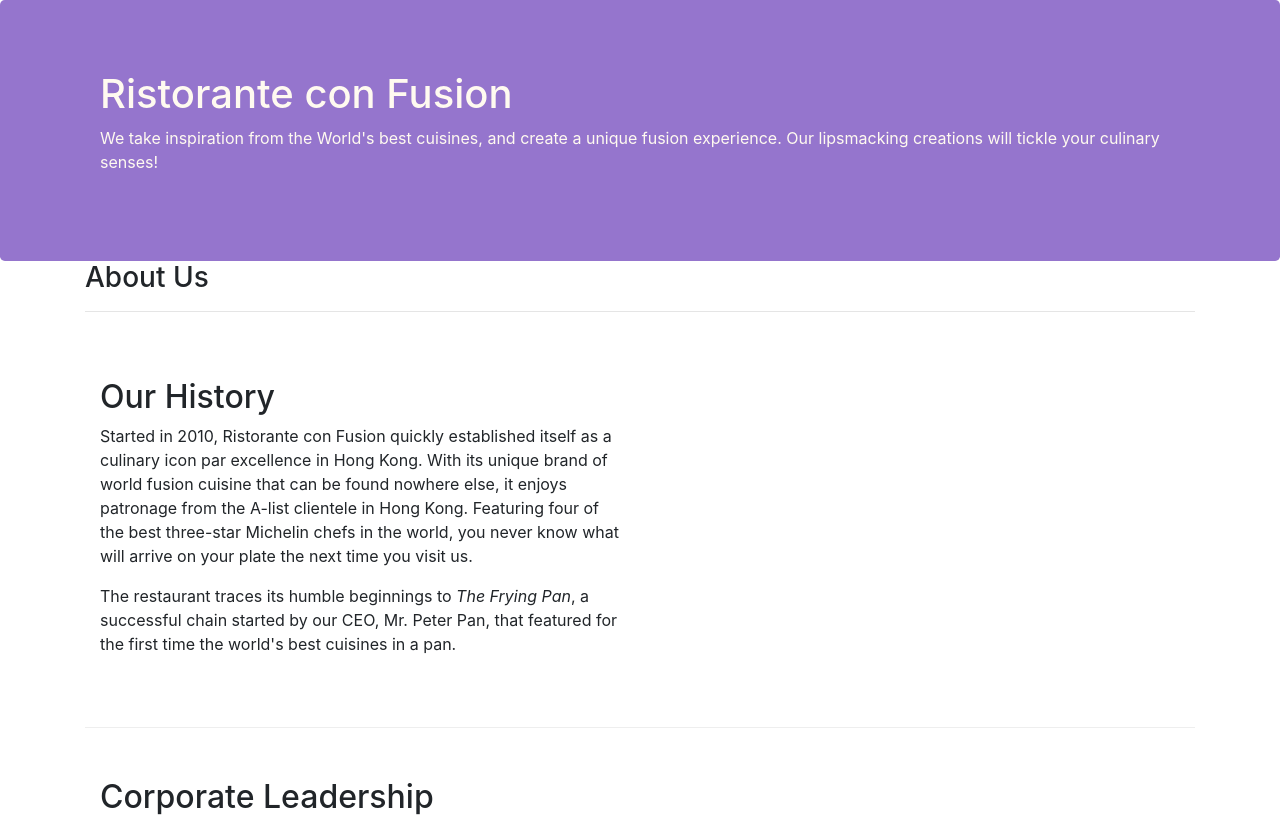
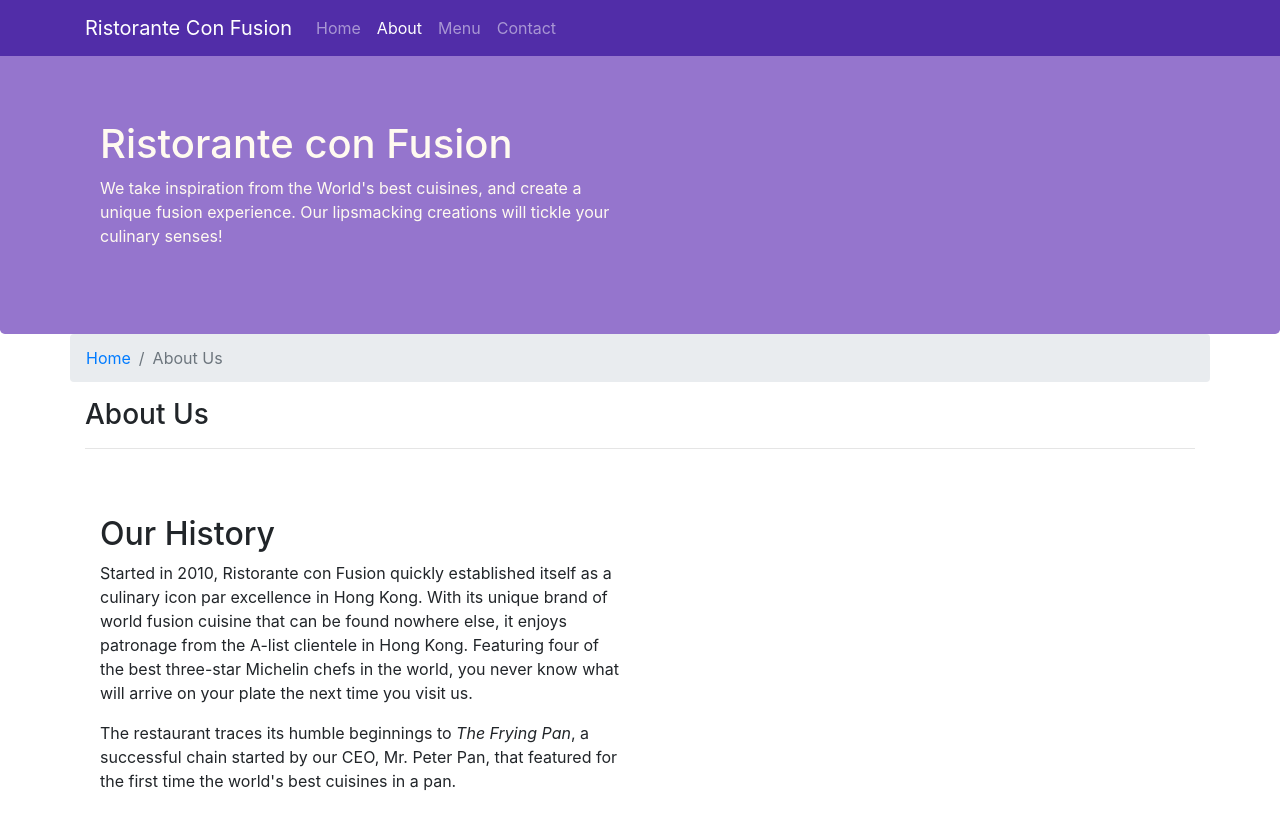
Before and after one commit to MINIscus88/git-test, a website: page Bootstrap4/conFusion/aboutus.html in a window 1280 px wide. Shown: the top 819 px of the page. Drawn offline with nearby package versions, Linux system fonts and the light colour scheme.

Commit message:
Navbar and Breadcrumbs

```diff
--- a/Bootstrap4/conFusion/aboutus.html
+++ b/Bootstrap4/conFusion/aboutus.html
@@ -16,11 +16,27 @@
 </head>
 
 <body>
+    <nav class="navbar navbar-dark navbar-expand-sm fixed-top">
+      <div class="container">
+        <button class="navbar-toggler" type="button" data-toggle="collapse" data-target="#Navbar">
+          <span class="navbar-toggler-icon"></span>
+        </button>
+        <a class="navbar-brand" href="./index.html">Ristorante Con Fusion</a>
+          <div class="collapse navbar-collapse" id="Navbar">
+            <ul class="navbar-nav mr-auto">
+              <li class="nav-item"><a class="nav-link" href="./index.html">Home</a></li>
+              <li class="nav-item active"><a class="nav-link" href="#">About</a></li>
+              <li class="nav-item"><a class="nav-link" href="#">Menu</a></li>
+              <li class="nav-item"><a class="nav-link" href="#">Contact</a></li>
+            </ul>
+         </div>
+      </div>
+    </nav>
 
     <header class="jumbotron">
         <div class="container">
             <div class="row row-header">
-                <div class="col-12 col-sm-12">
+                <div class="col-12 col-sm-6">
                     <h1>Ristorante con Fusion</h1>
                     <p>We take inspiration from the World's best cuisines, and create a unique fusion experience. Our lipsmacking creations will tickle your culinary senses!</p>
                 </div>
@@ -32,6 +48,10 @@
 
     <div class="container">
         <div class="row">
+            <ol class="col-12 breadcrumb">
+              <li class="breadcrumb-item"><a href="./index.html">Home</a></li>
+              <li class="breadcrumb-item active">About Us</li>
+            </ol>
             <div class="col-12">
                <h3>About Us</h3>
                <hr>
@@ -50,7 +70,7 @@
 
 
         <div class="row row-content">
-            <div class="col-12">
+            <div class="col-12 col-sm-12">
                 <h2>Corporate Leadership</h2>
                 <h3>Peter Pan <small>Chief Epicurious Officer</small></h3>
                 <p class="d-none d-sm-block">Our CEO, Peter, credits his hardworking East Asian immigrant parents who undertook the arduous journey to the shores of America with the intention of giving their children the best future. His mother's wizardy in the kitchen whipping up the tastiest dishes with whatever is available inexpensively at the supermarket, was his first inspiration to create the fusion cuisines for which <em>The Frying Pan</em> became well known. He brings his zeal for fusion cuisines to this restaurant, pioneering cross-cultural culinary connections.</p>
@@ -71,7 +91,7 @@
                 <div class="col-4 offset-1 col-sm-2">
                     <h5>Links</h5>
                     <ul class="list-unstyled">
-                        <li><a href="#">Home</a></li>
+                        <li><a href="./index.html">Home</a></li>
                         <li><a href="#">About</a></li>
                         <li><a href="#">Menu</a></li>
                         <li><a href="#">Contact</a></li>
--- a/Bootstrap4/conFusion/css/styles.css
+++ b/Bootstrap4/conFusion/css/styles.css
@@ -28,3 +28,12 @@
   margin: 0px;
   color: #0F0F0F;
 }
+
+body {
+  padding: 50px 0px 0px 0px;
+  z-index: 0;
+}
+
+.navbar-dark {
+  background-color: #512DA8;
+}
```
Also changed, not shown: Bootstrap4/conFusion/index.html (+17 -1 lines).
